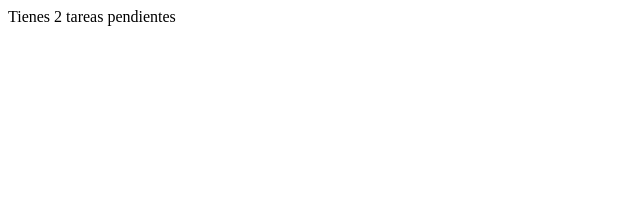
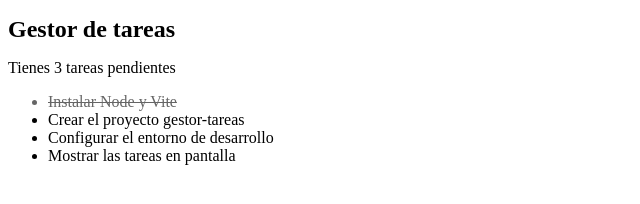
Before and after one commit to ManuReyes16/gestor-tareas, a website built with Vite: page index.html in a window 1280 px wide. Shown: the whole page, without its empty margins (0-640 px from the left). Built offline with nearby package versions, Linux system fonts and the light colour scheme.

Commit message:
Retos DOM(I): seleccion, nodos y pintar la lista

```diff
--- a/index.html
+++ b/index.html
@@ -7,7 +7,11 @@
     <title>Gestor de tareas</title>
   </head>
   <body>
-    <div id="app"></div>
+    <div id="app">
+      <h1></h1>
+      <p id="resumen"></p>
+      <ul id="lista"></ul>
+    </div>
     <script type="module" src="/src/main.js"></script>
   </body>
 </html>
--- /dev/null
+++ b/src/dom.js
@@ -0,0 +1,29 @@
+// ==========================================
+// ARCHIVO: src/dom.js
+// ==========================================
+import { estado } from "./estado.js";
+import { contarPendientes } from "./tareas.js";
+
+export function render() {
+  const lista = document.querySelector("#lista");
+
+  // 1. Vaciamos la lista para repintar desde cero
+  lista.replaceChildren();
+
+  // 2. Iteramos sobre los datos y generamos los nodos correspondientes
+  for (const tarea of estado.tareas) {
+    const li = document.createElement("li");
+    li.textContent = tarea.texto;
+
+    if (tarea.completada === true) {
+      li.classList.add("completada");
+    }
+
+    lista.append(li);
+  }
+
+  // 3. Sincronizamos el recuento de pendientes
+  const pendientes = contarPendientes(estado.tareas);
+  const resumen = document.querySelector("#resumen");
+  resumen.textContent = `Tienes ${pendientes} tareas pendientes`;
+}
--- a/src/estado.js
+++ b/src/estado.js
@@ -3,6 +3,7 @@ export const estado = {
     { id: 1, texto: "Instalar Node y Vite", completada: true },
     { id: 2, texto: "Crear el proyecto gestor-tareas", completada: false },
     { id: 3, texto: "Configurar el entorno de desarrollo", completada: false },
+    { id: 4, texto: "Mostrar las tareas en pantalla", completada: false },
   ],
   filtro: "todas",
 };
--- a/src/main.js
+++ b/src/main.js
@@ -1,8 +1,12 @@
 import "./style.css";
 import { estado } from "./estado.js";
-import { contarPendientes } from "./tareas.js";
+import { render } from "./dom.js";
+
+const titulo = document.querySelector("h1");
+
+titulo.textContent = "Gestor de tareas";
+titulo.classList.add("titulo");
+
+render();
 
 console.table(estado.tareas);
-
-const pendientes = contarPendientes(estado.tareas);
-document.querySelector("#app").textContent = `Tienes ${pendientes} tareas pendientes`;
--- a/src/style.css
+++ b/src/style.css
@@ -0,0 +1,10 @@
+.titulo {
+    font-size: 24px;
+    font-weight: bold;
+    margin-bottom: 10px;
+}
+
+.completada {
+    text-decoration: line-through;
+    opacity: 0.6;
+}
```
